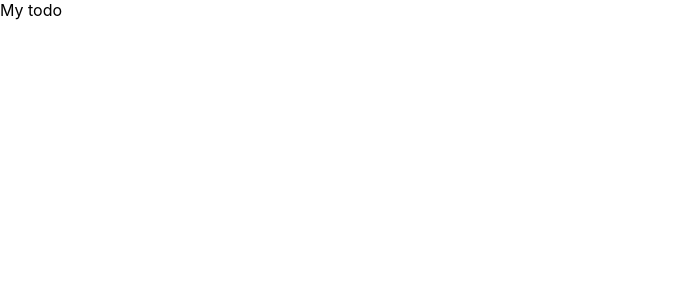
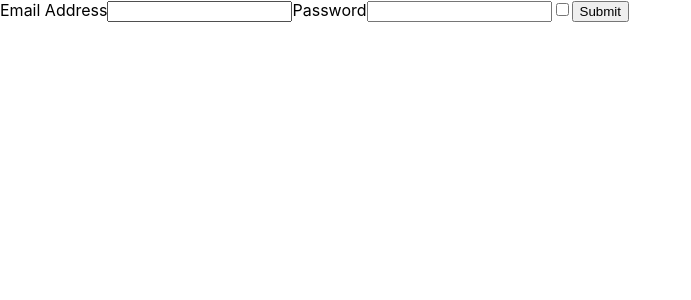
Before and after one commit to myCatPear/MyToDoApp, a React (Create React App) app: page /login in a window 1280 px wide. Shown: the top 300 px of the page, without its empty margins (0-691 px from the left). Built offline with nearby package versions, Linux system fonts and the light colour scheme.

Commit message:
installing formik and writing Login

```diff
--- a/package.json
+++ b/package.json
@@ -11,6 +11,7 @@
     "@types/react": "^18.0.0",
     "@types/react-dom": "^18.0.0",
     "axios": "^0.27.2",
+    "formik": "^2.2.9",
     "react": "^18.2.0",
     "react-dom": "^18.2.0",
     "react-redux": "^8.0.2",
--- a/src/App.tsx
+++ b/src/App.tsx
@@ -1,13 +1,16 @@
 import React from 'react';
-import logo from './logo.svg';
+import { Routes, Route, Navigate } from 'react-router-dom';
 import './App.css';
+import Login from './features/login/Login';
 
 function App() {
-  return (
-<>
-  My todo
-</>
-  );
+    return (
+        <>
+            <Routes>
+                <Route path="/login" element={<Login/>}/>
+            </Routes>
+        </>
+    );
 }
 
 export default App;
--- /dev/null
+++ b/src/features/login/Login.tsx
@@ -0,0 +1,59 @@
+import {useFormik} from 'formik';
+import React from 'react';
+
+const Login = () => {
+    type FormikErrorType = {
+        email?: string
+        password?: string
+        rememberMe?: boolean
+    }
+
+    const formik = useFormik({
+        initialValues: {
+            email: '',
+            password: '',
+            rememberMe: false
+        },
+        validate: (values) => {
+            const errors:FormikErrorType = {};
+
+            if (!values.email) {
+                errors.email = 'Email is Required';
+            } else if (!/^[A-Z0-9._%+-]+@[A-Z0-9.-]+\.[A-Z]{2,4}$/i.test(values.email)) {
+                errors.email = 'Invalid email address';
+            }
+
+            if (!values.password) errors.password = 'Password is required!'
+            return errors;
+        },
+        onSubmit: values => {
+            alert(JSON.stringify(values, null, 2));
+        },
+    });
+    return (
+        <form onSubmit={formik.handleSubmit}>
+            <label htmlFor="email">Email Address</label>
+            <input
+                id="email"
+                type="email"
+                {...formik.getFieldProps('email')}
+            />
+            {formik.errors.email && formik.touched.email && <div>{formik.errors.email}</div>}
+            <label htmlFor="password">Password</label>
+            <input
+                id="password"
+                type="password"
+                {...formik.getFieldProps('password')}
+            />
+            {formik.errors.password && formik.touched.password && <div>{formik.errors.password}</div>}
+            <input
+                id="rememberMe"
+                type="checkbox"
+                {...formik.getFieldProps('rememberMe')}
+            />
+            <button type="submit">Submit</button>
+        </form>
+    );
+};
+
+export default Login;
--- a/src/index.tsx
+++ b/src/index.tsx
@@ -3,13 +3,16 @@
 import './index.css';
 import App from './App';
 import reportWebVitals from './reportWebVitals';
+import {BrowserRouter} from "react-router-dom";
 
 const root = ReactDOM.createRoot(
   document.getElementById('root') as HTMLElement
 );
 root.render(
   <React.StrictMode>
-    <App />
+      <BrowserRouter>
+          <App />
+      </BrowserRouter>
   </React.StrictMode>
 );
 
```
Also changed, not shown: 1 other file (tests, documents, lock files or other folders).
